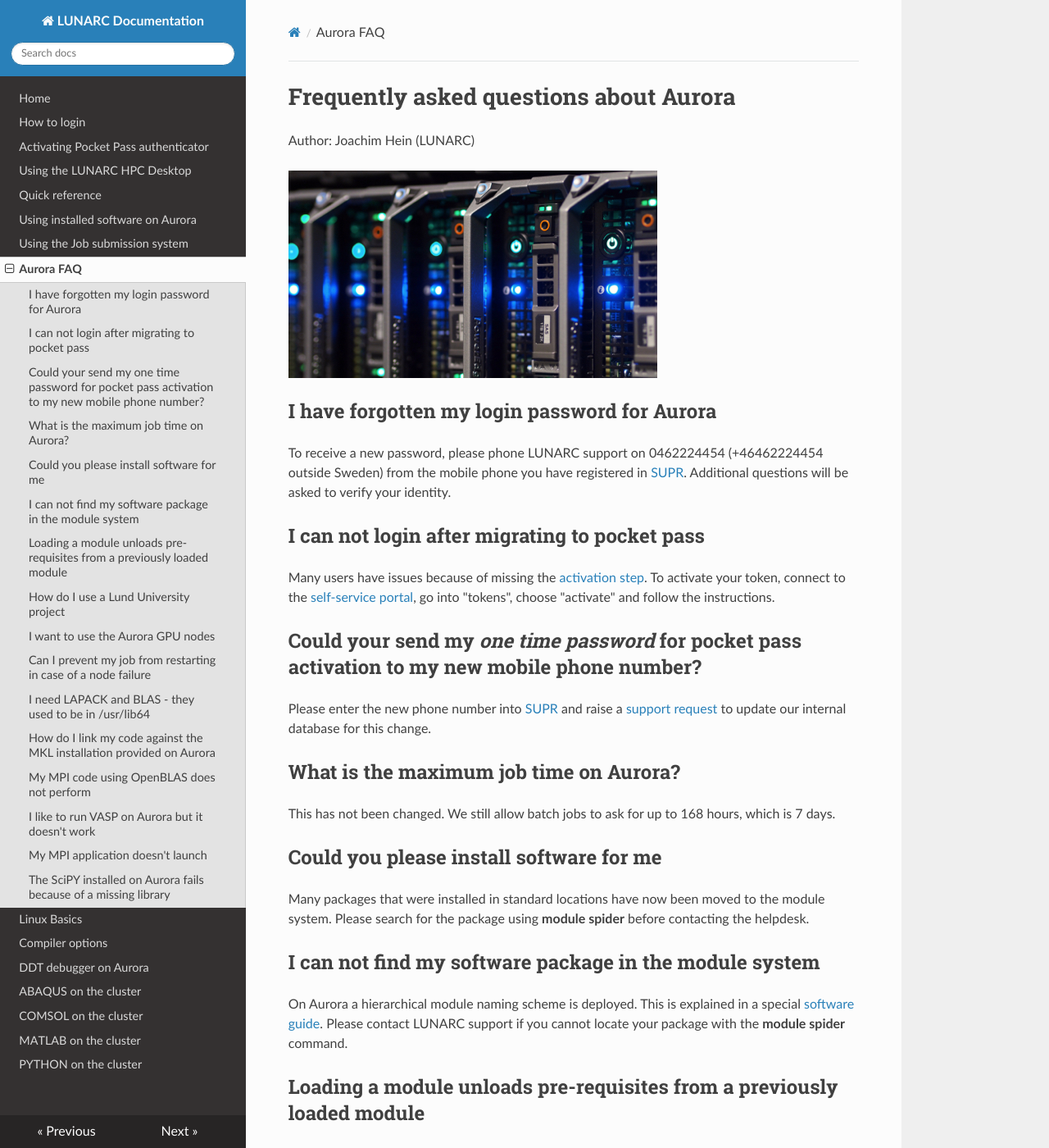
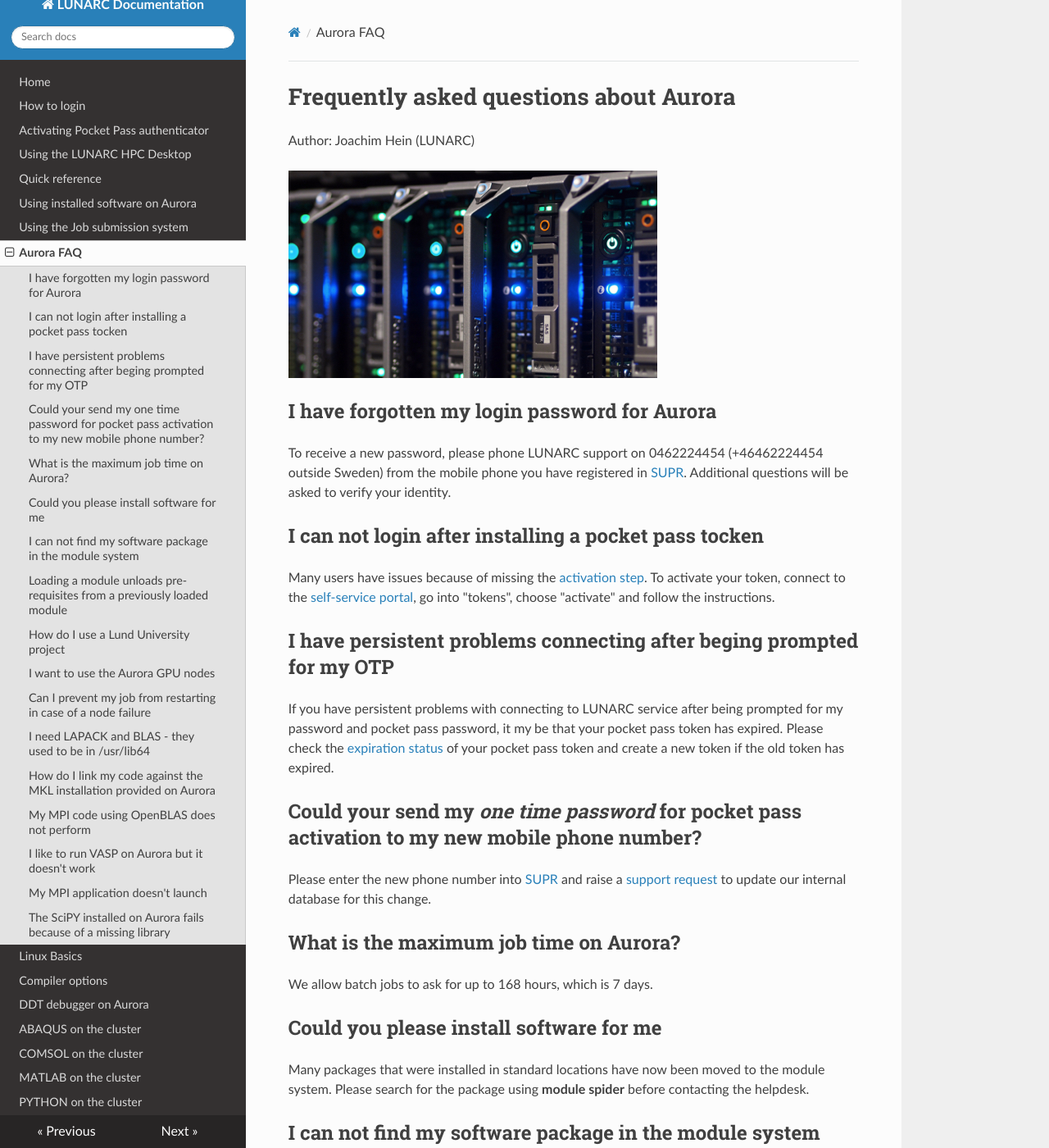
Before and after one commit to lunarc/lunarc_docs, an MkDocs documentation site: the page built from docs/aurora_faq.md, in a window 1280 px wide and 1400 px high. Shown: the whole window at 82% size. Built offline with MkDocs 1.6.1, drawn with Linux system fonts in a browser that asks for light colours; nearby versions of some CDN libraries; old or Windows-style settings are respelled for this version of MkDocs.

Commit message:
Update to  FAQ: https links and pocket pass expiry

````diff
--- a/docs/aurora_faq.md
+++ b/docs/aurora_faq.md
@@ -6,20 +6,23 @@
 ## I have forgotten my login password for Aurora
 To receive a new password, please phone LUNARC support on 0462224454 (+46462224454 outside Sweden) from the mobile phone you have registered in [SUPR](https://supr.snic.se/person/).  Additional questions will be asked to verify your identity.
 
-## I can not login after migrating to pocket pass
-Many users have issues because of missing the [activation step](http://lunarc-documentation.readthedocs.io/en/latest/authenticator_howto/#important-last-step-activate-your-token).  To activate your token, connect to the [self-service portal](http://lunarc-documentation.readthedocs.io/en/latest/authenticator_howto/#accessing-the-self-service-portal), go into "tokens", choose "activate" and follow the instructions.
+## I can not login after installing a pocket pass tocken
+Many users have issues because of missing the [activation step](https://lunarc-documentation.readthedocs.io/en/latest/authenticator_howto/#step-5-important-last-step-activate-your-token).  To activate your token, connect to the [self-service portal](https://lunarc-documentation.readthedocs.io/en/latest/authenticator_howto/#accessing-the-self-service-portal), go into "tokens", choose "activate" and follow the instructions.
+
+## I have persistent problems connecting after beging prompted for my OTP
+If you have persistent problems with connecting to LUNARC service after being prompted for my password and pocket pass password, it my be that your pocket pass token has expired.  Please check the [expiration status](https://lunarc-documentation.readthedocs.io/en/latest/authenticator_howto/#checking-the-validity-of-your-token) of your pocket pass token and create a new token if the old token has expired.
 
 ## Could your send my *one time password* for pocket pass activation to my new mobile phone number?
-Please enter the new phone number into [SUPR](https://supr.snic.se/person/) and raise a [support request](http://www.lunarc.lu.se/support/support_form) to update our internal database for this change.
+Please enter the new phone number into [SUPR](https://supr.snic.se/person/) and raise a [support request](https://www.lunarc.lu.se/support/support_form) to update our internal database for this change.
 
 ## What is the maximum job time on Aurora?
-This has not been changed.  We still allow batch jobs to ask for up to 168 hours, which is 7 days.
+We allow batch jobs to ask for up to 168 hours, which is 7 days.
 
 ## Could you please install software for me
 Many packages that were installed in standard locations have now been moved to the module system.  Please search for the package using **module spider** before contacting the helpdesk.
 
 ## I can not find my software package in the module system
-On Aurora a hierarchical module naming scheme is deployed.  This is explained in a special [software guide](http://lunarc-documentation.readthedocs.org/en/latest/aurora_modules/).  Please contact LUNARC support if you cannot locate your package with the **module spider** command.
+On Aurora a hierarchical module naming scheme is deployed.  This is explained in a special [software guide](https://lunarc-documentation.readthedocs.org/en/latest/aurora_modules/).  Please contact LUNARC support if you cannot locate your package with the **module spider** command.
 
 
 ## Loading a module unloads pre-requisites from a previously loaded module
@@ -30,16 +33,16 @@
 
 * Have a look, whether there are different versions of the modules installed that have common pre-requisites.  Acutally in many cases we have the same version of the software installed with different pre-requisites to help this issue.
 
-* Have a terminal dedicated to each of the modules.  This should work if the modules do not really interact with each other, but e.g. one module creates files which the other module reads.  Consider using the [Lunarc HPC desktop](http://lunarc-documentation.readthedocs.io/en/latest/using_hpc_desktop/) which easily allows having multiple terminals within a single session
+* Have a terminal dedicated to each of the modules.  This should work if the modules do not really interact with each other, but e.g. one module creates files which the other module reads.  Consider using the [Lunarc HPC desktop](https://lunarc-documentation.readthedocs.io/en/latest/using_hpc_desktop/) which easily allows having multiple terminals within a single session
 
-* If this does not work or does not work satisfactory, contact the [LUNARC helpdesk](http://www.lunarc.lu.se/support/support_form) and discuss your situation.
+* If this does not work or does not work satisfactory, contact the [LUNARC helpdesk](https://www.lunarc.lu.se/support/support_form) and discuss your situation.
 
 ## How do I use a Lund University project
 
-When using a Lund University project (LU project), you have to specify the project name, the partition and in some cases a reservation.  This is explained in our [batch system guide](http://lunarc-documentation.readthedocs.io/en/latest/batch_system/#specifying-a-project-and-partition-for-users-with-lu-projects-or-multiple-projects).
+When using a Lund University project (LU project), you have to specify the project name, the partition and in some cases a reservation.  This is explained in our [batch system guide](https://lunarc-documentation.readthedocs.io/en/latest/batch_system/#specifying-a-project-and-partition-for-users-with-lu-projects-or-multiple-projects).
 
 ## I want to use the Aurora GPU nodes
-To access the Aurora GPU nodes, you need to be a member of an [LU local project](https://supr.snic.se/round/2017locallu/). Please review our [batch system guide](http://lunarc-documentation.readthedocs.io/en/latest/batch_system/#accessing-gpus-in-the-aurora-lu-partition) for the required modification to your submission script.  The [software guide](http://lunarc-documentation.readthedocs.io/en/latest/aurora_modules/#cuda-based-toolchains-for-gpu-nodes) provides an overview on Compiler, Cuda and MPI support for the GPU nodes.
+To access the Aurora GPU nodes, you need to be a member of an [LU local project](https://supr.snic.se/round/2017locallu/). Please review our [batch system guide](https://lunarc-documentation.readthedocs.io/en/latest/batch_system/#accessing-gpus-in-the-aurora-lu-partition) for the required modification to your submission script.  The [software guide](https://lunarc-documentation.readthedocs.io/en/latest/aurora_modules/#cuda-based-toolchains-for-gpu-nodes) provides an overview on Compiler, Cuda and MPI support for the GPU nodes.
 
 
 ## Can I prevent my job from restarting in case of a node failure
@@ -52,7 +55,7 @@
 
 
 ## I need LAPACK and BLAS - they used to be in /usr/lib64
-Using an optimised BLAS library is important for achieving good performance.  The libraries in `/usr/lib64` are typically not highly optimised.  We currently support [OpenBLAS](http://www.openblas.net/) within the foss [toolchain](http://lunarc-documentation.readthedocs.org/en/latest/aurora_modules/#compiling-code-and-using-toolchains) and [MKL](https://software.intel.com/en-us/intel-mkl) in the intel, iomkl and gimkl toolchains.  Both libraries show excellent performance when e.g. used to build HPL (high performance linpack).
+Using an optimised BLAS library is important for achieving good performance.  The libraries in `/usr/lib64` are typically not highly optimised.  We currently support [OpenBLAS](https://www.openblas.net/) within the foss [toolchain](http://lunarc-documentation.readthedocs.org/en/latest/aurora_modules/#compiling-code-and-using-toolchains) and [MKL](https://software.intel.com/en-us/intel-mkl) in the intel, iomkl and gimkl toolchains.  Both libraries show excellent performance when e.g. used to build HPL (high performance linpack).
 
 When using OpenBLAS, please be aware that you might [need to control the number of threads](#my-mpi-code-using-openblas-does-not-perform) spawned.
 
@@ -62,7 +65,7 @@
 
 
 ## My MPI code using OpenBLAS does not perform
-OpenBLAS as installed in the foss [toolchains](http://lunarc-documentation.readthedocs.org/en/latest/aurora_modules/#compiling-code-and-using-toolchains) is compiled with thread support.  When OpenBLAS is used on Aurora, it will typically figure how many cores you are allocated on that node and spawn as many threads.  If this is not desirable (e.g. pure MPI code) you need to control the number of threads spawned by setting the `OMP_NUM_THREADS` variable.  For example for an MPI code running as many tasks as cores requested this is typically be set to:
+OpenBLAS as installed in the foss [toolchains](https://lunarc-documentation.readthedocs.org/en/latest/aurora_modules/#compiling-code-and-using-toolchains) is compiled with thread support.  When OpenBLAS is used on Aurora, it will typically figure how many cores you are allocated on that node and spawn as many threads.  If this is not desirable (e.g. pure MPI code) you need to control the number of threads spawned by setting the `OMP_NUM_THREADS` variable.  For example for an MPI code running as many tasks as cores requested this is typically be set to:
 ```bash
 export OMP_NUM_THREADS=1
 ```
@@ -72,7 +75,7 @@
 
 If you like to use VASP on Aurora, please ensure that you are registed on a license with the VASP developers in Vienna. To comply with the terms of our handling license, we have to confirm the validity of your license with the VASP developers before granting access. That will take normally take a few days but can take weeks under bad circumstances. Being named in a SUPR VASP group does not imply you are entitled to use VASP.
 
-After registerering with the VASP team, contact the [LUNARC helpdesk](http://www.lunarc.lu.se/support/support_form) and provide the following information:
+After registerering with the VASP team, contact the [LUNARC helpdesk](https://www.lunarc.lu.se/support/support_form) and provide the following information:
 
 * Your LUNARC userid
 * Name and Department of the license holder (typically your supervisor/research group leader)
@@ -83,11 +86,11 @@
 In order to be able to continue the provision of VASP to our ligitimate VASP users, we will not make any exception.
 
 
-The VASP executables on Aurora are compiled using Intel MPI.  They need to be started with `srun`, refer to the sample section of our batch [system guide](http://lunarc-documentation.readthedocs.io/en/latest/batch_system/#mpi-job-using-20-tasks-per-node) for a more comprehensive discussion.
+The VASP executables on Aurora are compiled using Intel MPI.  They need to be started with `srun`, refer to the sample section of our batch [system guide](https://lunarc-documentation.readthedocs.io/en/latest/batch_system/#mpi-job-using-20-tasks-per-node) for a more comprehensive discussion.
 
 
 ## My MPI application doesn't launch
-On Aurora we support two MPI libraries: [OpenMPI](https://www.open-mpi.org/) and [Intel MPI](https://software.intel.com/en-us/intel-mpi-library).  Depending on the [toolchain](http://lunarc-documentation.readthedocs.org/en/latest/aurora_modules/#compiling-code-and-using-toolchains) utilised to compile your application different job launchers are required.  Executables build with OpenMPI need to be launched with `mpirun`, while applications build with Intel MPI need to be started with `srun`.
+On Aurora we support two MPI libraries: [OpenMPI](https://www.open-mpi.org/) and [Intel MPI](https://software.intel.com/en-us/intel-mpi-library).  Depending on the [toolchain](https://lunarc-documentation.readthedocs.org/en/latest/aurora_modules/#compiling-code-and-using-toolchains) utilised to compile your application different job launchers are required.  Executables build with OpenMPI need to be launched with `mpirun`, while applications build with Intel MPI need to be started with `srun`.
 
 ## The SciPY installed on Aurora fails because of a missing library
 This only concerns the SciPY installations build with the Intel compiler.
````
